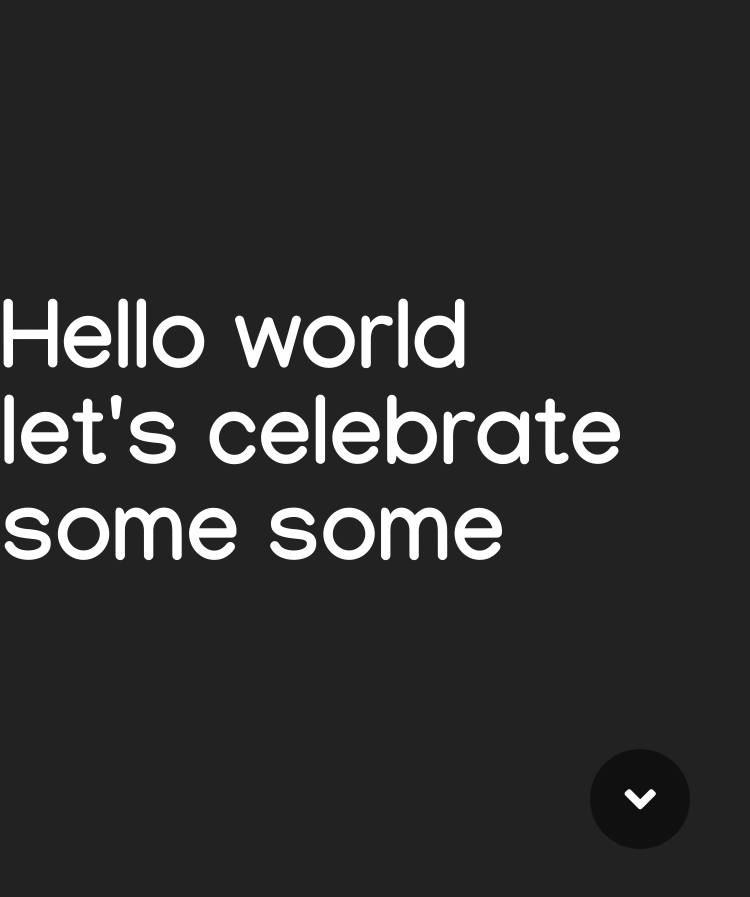
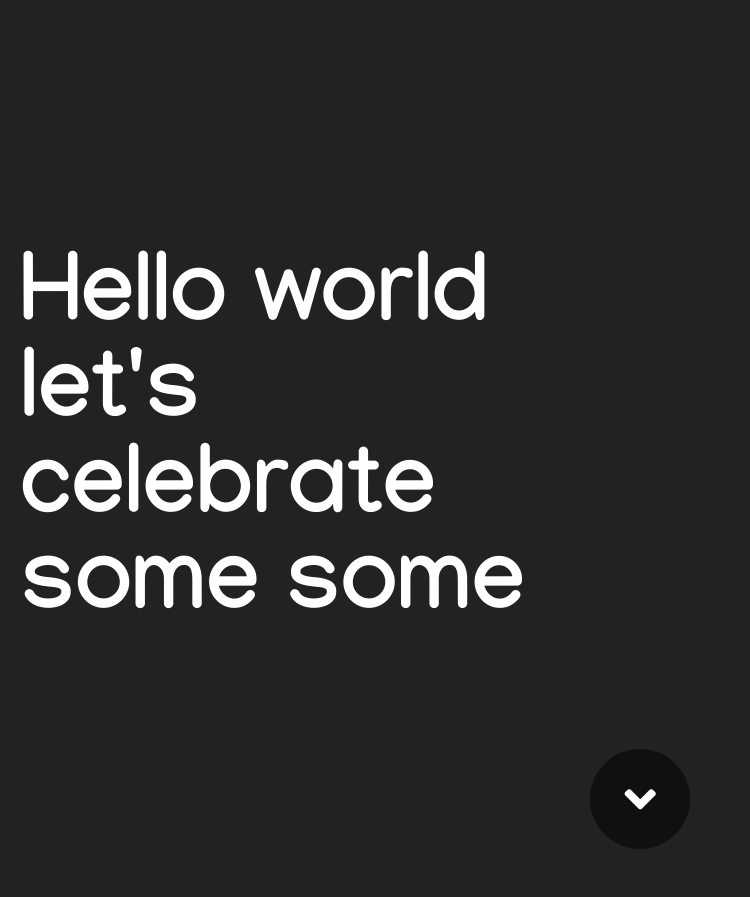
Before and after one commit to mosleymetoden/mosleymetoden.github.io, a Jekyll site: the page built from index.html, in a window 1280 px wide. Shown: the part 901-1798 px from the top of the page, without its empty margins (0-750 px from the left). Built offline with Jekyll 4.4.1, drawn with Linux system fonts in a browser that asks for light colours; nearby versions of some CDN libraries; grey boxes are pictures that could not be loaded.

Commit message:
start of mobile first transition

```diff
--- a/_layouts/default.html
+++ b/_layouts/default.html
@@ -2,6 +2,9 @@
 <html>
 
 <head>
+    <meta charset="utf-8">
+    <meta name="viewport" content="width=device-width, initial-scale=1, shrink-to-fit=no">
+
     <!-- Global site tag (gtag.js) - Google Analytics -->
     <script async src="https://www.googletagmanager.com/gtag/js?id=UA-146963511-1"></script>
     <script>
--- a/main.scss
+++ b/main.scss
@@ -148,12 +148,16 @@
         position: absolute;
         top: 50%;
         transform: translateY(-50%);
+        padding: 0 20px;
 
         &.side__content--centered {
             margin: 0 auto;
-            width:50%;
+
             left: 0;
             right: 0;
+            @include desktop {
+                width:50%;
+            }
         }
     }
 
@@ -190,11 +194,15 @@
         padding:40px;
         background:#0008;
         color:#fff;
-        font-size: 16pt;
+        font-size: 12pt;
+
+        @include desktop {
+            font-size: 16pt;
+        }
     }
 
     .side__heading {
-        font-size: 6em;
+        font-size: 3em;
         display: block;
         font-weight: 900;
         word-break: break-word;
@@ -267,15 +275,19 @@
     &.side--one {
         background-image: url('https://www.skandia.se/globalassets/bilder/fokuspunkt/foton/topp/08-framgang.jpg?w=1920&h=1013&quality=95');
 
-        .side__content {
-            padding: 0 100px;
+        @include desktop {
+            .side__content {
+                padding: 0 100px;
+            }
+
+            .side__body {
+                width:50%;
+            }
         }
+
         .side__body {
             font-weight: 100;
             letter-spacing: 1px;
-            @include desktop {
-                width:50%;
-            }
         }
 
     }
```
